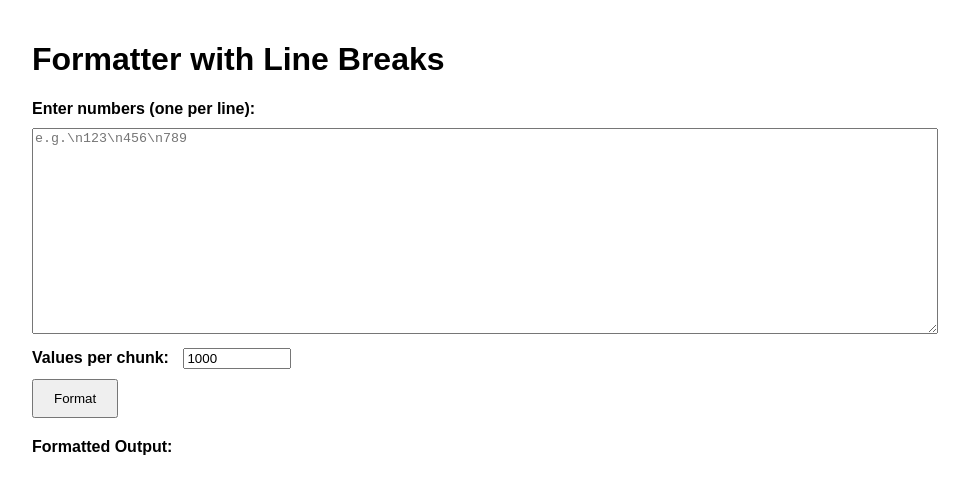
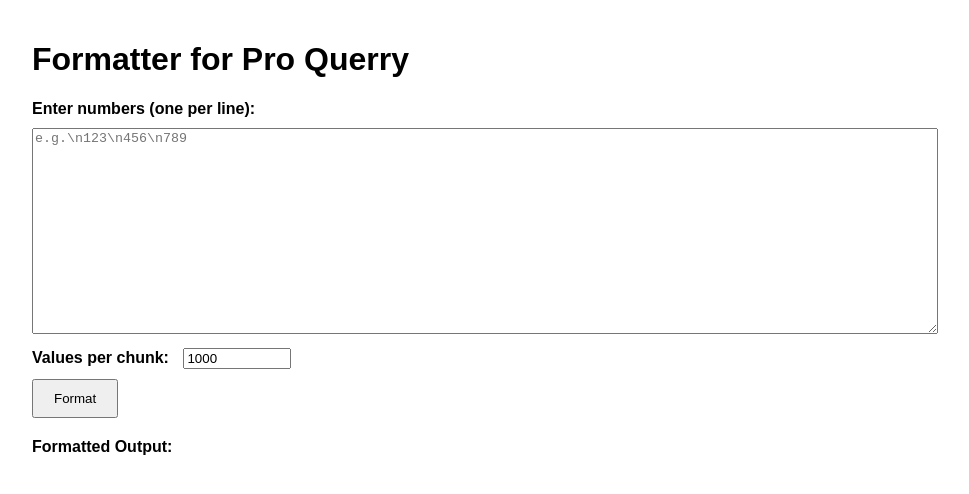
Before and after one commit to Maiar0/Maiar0.github.io, a plain HTML site: page formatterforryan.html in a window 1280 px wide. Shown: the whole page, without its empty margins (158-1127 px from the left). Drawn offline with Linux system fonts and the light colour scheme.

Commit message:
Update formatterforryan.html

```diff
--- a/formatterforryan.html
+++ b/formatterforryan.html
@@ -36,7 +36,7 @@
 </head>
 <body>
 
-  <h1>Formatter with Line Breaks</h1>
+  <h1>Formatter for Pro Querry</h1>
 
   <label for="inputNumbers">Enter numbers (one per line):</label>
   <textarea id="inputNumbers" placeholder="e.g.\n123\n456\n789"></textarea>
```
